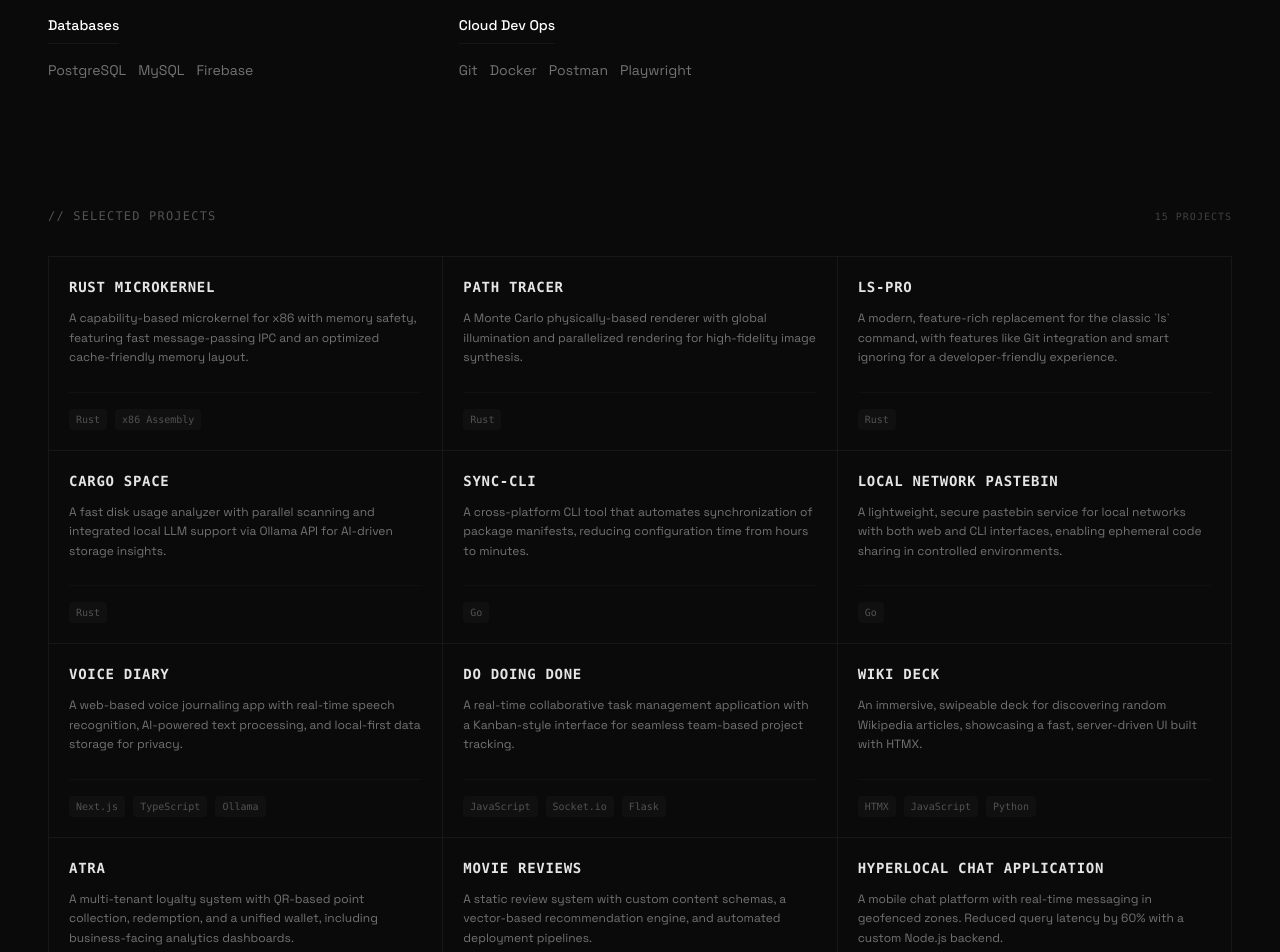
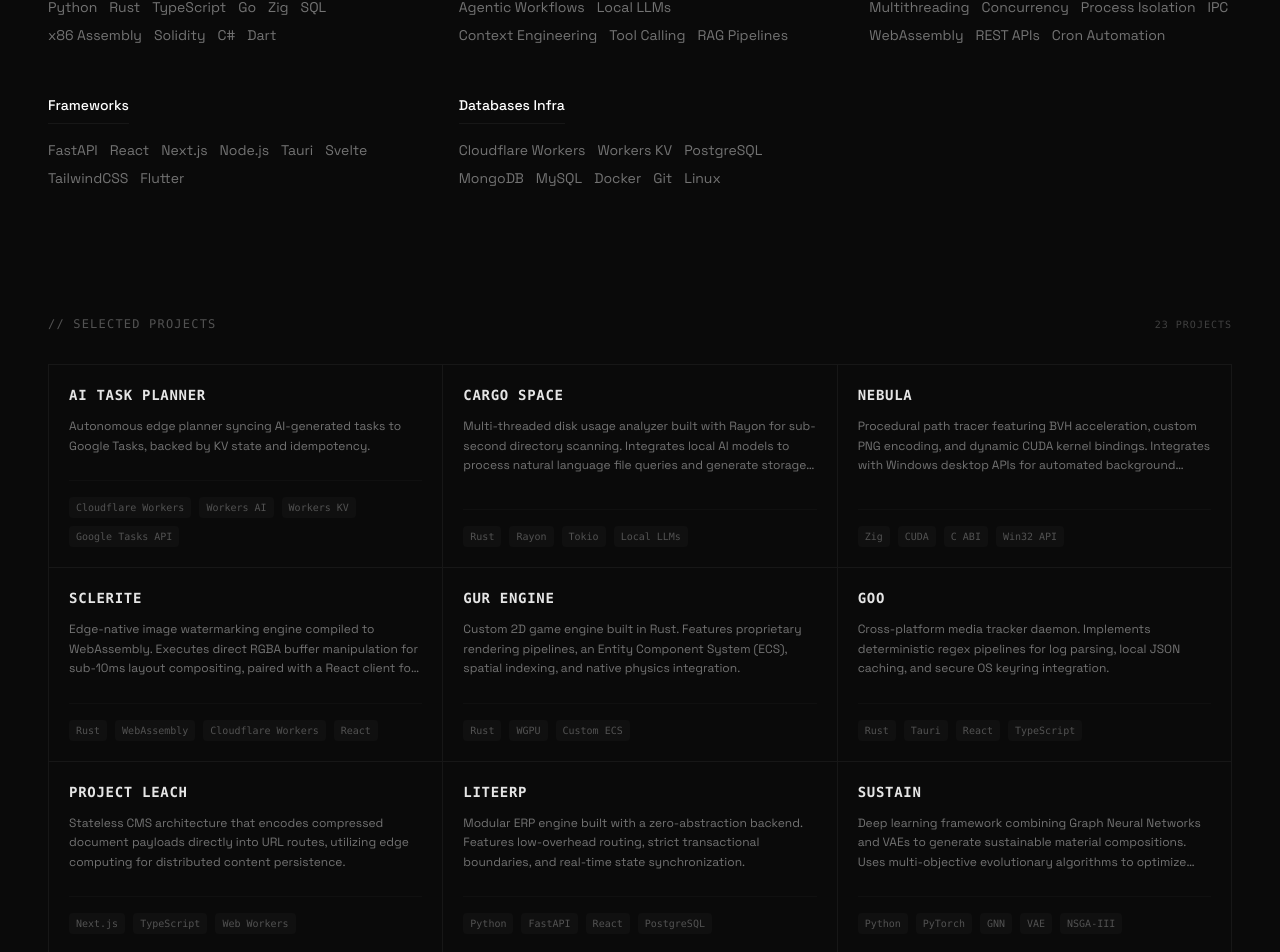
Before and after one commit to sh1vananda/portfolio, a React (Vite) app: page / in a window 1280 px wide. Shown: the part 1819-2771 px from the top of the page. Built offline with nearby package versions, Linux system fonts and the light colour scheme.

Commit message:
update project data

```diff
--- a/App.tsx
+++ b/App.tsx
@@ -250,7 +250,7 @@ const App: React.FC = () => {
               href={`mailto:${resumeData.contact.email}`}
               className="text-xs font-mono text-neutral-500 hover:text-white transition-colors flex items-center gap-2"
             >
-              INITIATE_CONTACT <ArrowRight className="w-3 h-3" />
+              CONTACT <ArrowRight className="w-3 h-3" />
             </a>
           </div>
         </footer>
--- a/resumeData.ts
+++ b/resumeData.ts
@@ -7,9 +7,9 @@ import { ResumeData } from "./types";
 
 export const resumeData: ResumeData = {
   name: "Shivananda Reddy Kankanala",
-  title: "Full-Stack Developer",
+  title: "Software Engineer | AI & Systems",
   summary:
-    "Versatile Full-Stack Developer with experience building robust and scalable applications. Proficient across the stack, from crafting responsive frontends in React to engineering efficient backends in Node.js, ASP.NET, Go, and Rust. Passionate about clean code, performance optimization, and creating seamless user experiences.",
+    "Software Engineer specializing in high-performance desktop applications, low-level systems programming, edge architectures, and local AI agent integration. Proficient across Rust, Zig, Python, TypeScript, and Go.",
   contact: {
     email: "shivanandareddy.kankanala@gmail.com",
     linkedin: "https://www.linkedin.com/in/shivananda-reddy-kankanala/",
@@ -18,147 +18,249 @@ export const resumeData: ResumeData = {
   skills: {
     languages: [
       "Python",
-      "JavaScript",
       "Rust",
+      "TypeScript",
+      "Go",
+      "Zig",
+      "SQL",
+      "x86 Assembly",
       "Solidity",
-      "SQL",
       "C#",
       "Dart",
-      "Go",
     ],
-    backend: ["Node.js (Express)", "Django", "ASP.NET"],
-    frontend: ["React.js", "Svelte", "HTML5", "Tailwind"],
-    databases: ["PostgreSQL", "MySQL", "Firebase"],
-    cloudDevOps: ["Git", "Docker", "Postman", "Playwright"],
+    ai: [
+      "Agentic Workflows",
+      "Local LLMs",
+      "Context Engineering",
+      "Tool Calling",
+      "RAG Pipelines",
+    ],
+    systems: [
+      "Multithreading",
+      "Concurrency",
+      "Process Isolation",
+      "IPC",
+      "WebAssembly",
+      "REST APIs",
+      "Cron Automation",
+    ],
+    frameworks: [
+      "FastAPI",
+      "React",
+      "Next.js",
+      "Node.js",
+      "Tauri",
+      "Svelte",
+      "TailwindCSS",
+      "Flutter",
+    ],
+    databasesInfra: [
+      "Cloudflare Workers",
+      "Workers KV",
+      "PostgreSQL",
+      "MongoDB",
+      "MySQL",
+      "Docker",
+      "Git",
+      "Linux",
+    ],
   },
   experience: [
     {
+      company: "Volkswagen Group Digital Solutions",
+      position: "Software Engineer Trainee",
+      duration: "Nov 2025 – Present",
+      description:
+        "Developing enterprise full-stack software and backend API microservices in Python and TypeScript. Participating in system architecture design, automated testing pipelines, and agile software delivery.",
+    },
+    {
       company: "Altibbe Health Pvt. Ltd.",
-      position: "Full Stack Blockchain Developer",
+      position: "Full Stack Blockchain Developer Intern",
       duration: "May 2025",
       description:
-        "Engineered gas-efficient Solidity smart contracts and a corresponding on-chain audit system to enable tamper-proof, transparent certification. I also built a secure Node.js API gateway to integrate this real-time blockchain logic with legacy infrastructure, serving as the sole blockchain specialist on the project.",
+        "Engineered gas-efficient Solidity smart contracts and an on-chain audit system for tamper-proof certification. Built a Node.js API gateway to integrate real-time blockchain logic with legacy infrastructure.",
     },
     {
       company: "TimeSlotter Technologies",
       position: "Frontend Developer Intern",
       duration: "Oct 2024 – Dec 2024",
       description:
-        "My primary focus was on front-end excellence, performing rigorous UI testing to achieve 98% design fidelity from Figma mockups. I implemented robust error handling for over ten REST APIs, which was critical in maintaining 99.9% system uptime, and optimized application performance by refactoring the widget tree to reduce CPU usage by 40%.",
+        "Delivered Flutter UIs from Figma with 98% design match and reduced CPU usage by 40% through state tree refactoring. Integrated 10+ REST APIs using Dio, maintaining 99.9% uptime.",
     },
     {
       company: "Flixdin",
       position: "Full Stack Developer Intern",
       duration: "May 2024 – July 2024",
       description:
-        "In a fast-paced Agile environment, I improved application stability, leading to a 22% reduction in the crash rate. My focus on quality involved writing and executing unit tests for API integrations, successfully cutting pre-release integration bugs by 30% while collaborating in sprints to review code and deliver features.",
+        "Enhanced Android app features in Kotlin, cutting pre-release integration bugs by 30% through unit testing and automated QA pipelines.",
     },
   ],
   projects: [
     {
+      name: "AI Task Planner",
+      technologies: [
+        "Cloudflare Workers",
+        "Workers AI",
+        "Workers KV",
+        "Google Tasks API",
+      ],
+      description:
+        "Autonomous edge planner syncing AI-generated tasks to Google Tasks, backed by KV state and idempotency.",
+      link: "https://github.com/sh1vananda/ai-task-planner",
+    },
+    {
+      name: "Cargo Space",
+      technologies: ["Rust", "Rayon", "Tokio", "Local LLMs"],
+      description:
+        "Multi-threaded disk usage analyzer built with Rayon for sub-second directory scanning. Integrates local AI models to process natural language file queries and generate storage cleanup plans.",
+      link: "https://github.com/sh1vananda/cargo-space",
+    },
+    {
+      name: "Nebula",
+      technologies: ["Zig", "CUDA", "C ABI", "Win32 API"],
+      description:
+        "Procedural path tracer featuring BVH acceleration, custom PNG encoding, and dynamic CUDA kernel bindings. Integrates with Windows desktop APIs for automated background generation.",
+      link: "https://github.com/sh1vananda/nebula",
+    },
+    {
+      name: "Sclerite",
+      technologies: ["Rust", "WebAssembly", "Cloudflare Workers", "React"],
+      description:
+        "Edge-native image watermarking engine compiled to WebAssembly. Executes direct RGBA buffer manipulation for sub-10ms layout compositing, paired with a React client for live previews.",
+      link: "https://github.com/sh1vananda/sclerite",
+    },
+    {
+      name: "GUR Engine",
+      technologies: ["Rust", "WGPU", "Custom ECS"],
+      description:
+        "Custom 2D game engine built in Rust. Features proprietary rendering pipelines, an Entity Component System (ECS), spatial indexing, and native physics integration.",
+      link: "https://github.com/sh1vananda/gur-engine",
+    },
+    {
+      name: "Goo",
+      technologies: ["Rust", "Tauri", "React", "TypeScript"],
+      description:
+        "Cross-platform media tracker daemon. Implements deterministic regex pipelines for log parsing, local JSON caching, and secure OS keyring integration.",
+      link: "https://github.com/sh1vananda/goo",
+    },
+    {
+      name: "Project Leach",
+      technologies: ["Next.js", "TypeScript", "Web Workers"],
+      description:
+        "Stateless CMS architecture that encodes compressed document payloads directly into URL routes, utilizing edge computing for distributed content persistence.",
+      link: "https://github.com/sh1vananda/project-leach",
+    },
+    {
+      name: "LiteERP",
+      technologies: ["Python", "FastAPI", "React", "PostgreSQL"],
+      description:
+        "Modular ERP engine built with a zero-abstraction backend. Features low-overhead routing, strict transactional boundaries, and real-time state synchronization.",
+      link: "https://github.com/sh1vananda/lite-erp",
+    },
+    {
+      name: "sustAIn",
+      technologies: ["Python", "PyTorch", "GNN", "VAE", "NSGA-III"],
+      description:
+        "Deep learning framework combining Graph Neural Networks and VAEs to generate sustainable material compositions. Uses multi-objective evolutionary algorithms to optimize cost and performance.",
+      link: "https://github.com/sh1vananda/sustain",
+    },
+    {
       name: "Rust Microkernel",
       technologies: ["Rust", "x86 Assembly"],
       description:
-        "A capability-based microkernel for x86 with memory safety, featuring fast message-passing IPC and an optimized cache-friendly memory layout.",
+        "Capability-based x86 microkernel featuring hardware memory protection, strict process isolation, and zero-copy lock-free IPC primitives.",
       link: "https://github.com/sh1vananda/rust-microkernel",
     },
     {
       name: "Path Tracer",
       technologies: ["Rust"],
       description:
-        "A Monte Carlo physically-based renderer with global illumination and parallelized rendering for high-fidelity image synthesis.",
+        "Monte Carlo physically-based renderer featuring global illumination, bounding volume hierarchies, and parallelized execution.",
       link: "https://github.com/sh1vananda/rust-path-tracer",
     },
     {
       name: "ls-pro",
       technologies: ["Rust"],
       description:
-        "A modern, feature-rich replacement for the classic `ls` command, with features like Git integration and smart ignoring for a developer-friendly experience.",
+        "Feature-rich Rust replacement for the ls command. Includes Git status integration, smart ignoring, and performance-optimized filesystem traversal.",
       link: "https://github.com/sh1vananda/ls-pro",
-    },
-    {
-      name: "Cargo Space",
-      technologies: ["Rust"],
-      description:
-        "A fast disk usage analyzer with parallel scanning and integrated local LLM support via Ollama API for AI-driven storage insights.",
-      link: "https://github.com/sh1vananda/cargo-space",
     },
     {
       name: "Sync-cli",
       technologies: ["Go"],
       description:
-        "A cross-platform CLI tool that automates synchronization of package manifests, reducing configuration time from hours to minutes.",
+        "Cross-platform Go CLI that automates the generation and synchronization of package manifests across disparate package managers.",
       link: "https://github.com/sh1vananda/sync-cli",
     },
     {
       name: "Local Network Pastebin",
-      technologies: ["Go"],
+      technologies: ["Go", "JavaScript"],
       description:
-        "A lightweight, secure pastebin service for local networks with both web and CLI interfaces, enabling ephemeral code sharing in controlled environments.",
+        "Secure LAN-only pastebin service featuring an in-memory database, time-based expiration, and dual CLI/Web interfaces.",
       link: "https://github.com/sh1vananda/pastebin",
     },
     {
+      name: "HCMS",
+      technologies: ["SvelteKit", "TypeScript", "Supabase", "PostgreSQL"],
+      description:
+        "Self-hosted headless CMS built on PostgreSQL. Features role-based authentication, Row Level Security, and a modular RESTful content API.",
+      link: "https://github.com/sh1vananda/hcms",
+    },
+    {
       name: "Voice Diary",
-      technologies: ["Next.js", "TypeScript", "Ollama"],
+      technologies: ["Next.js", "TypeScript", "Local LLMs", "Web Speech API"],
       description:
-        "A web-based voice journaling app with real-time speech recognition, AI-powered text processing, and local-first data storage for privacy.",
+        "Privacy-first web application combining client-side speech recognition with local AI text processing and offline-first storage.",
       link: "https://github.com/sh1vananda/voice-diary",
+    },
+    {
+      name: "Godrotted",
+      technologies: ["React", "Next.js", "TypeScript", "Sanity.io"],
+      description:
+        "Static review platform driven by custom content schemas, featuring a vector-based recommendation engine and a highly custom scroll-linked UI.",
+      link: "https://godrotted.vercel.app",
+    },
+    {
+      name: "Wiki Deck",
+      technologies: ["HTMX", "Python", "Flask", "JavaScript"],
+      description:
+        "Server-driven web application rendering immersive, swipeable Wikipedia discovery feeds using HTMX and minimal client-side JavaScript.",
+      link: "https://github.com/sh1vananda/wiki-deck",
     },
     {
       name: "Do Doing Done",
       technologies: ["JavaScript", "Socket.io", "Flask"],
       description:
-        "A real-time collaborative task management application with a Kanban-style interface for seamless team-based project tracking.",
+        "Collaborative task management platform and browser extension using WebSockets for real-time Kanban board synchronization.",
       link: "https://github.com/sh1vananda/do-doing-done",
-    },
-    {
-      name: "Wiki Deck",
-      technologies: ["HTMX", "JavaScript", "Python"],
-      description:
-        "An immersive, swipeable deck for discovering random Wikipedia articles, showcasing a fast, server-driven UI built with HTMX.",
-      link: "https://github.com/sh1vananda/wiki-deck",
     },
     {
       name: "Atra",
       technologies: ["Next.js", "Firebase"],
       description:
-        "A multi-tenant loyalty system with QR-based point collection, redemption, and a unified wallet, including business-facing analytics dashboards.",
+        "Multi-tenant loyalty system supporting QR-based point transactions, unified digital wallets, and business analytics dashboards.",
       link: "https://github.com/sh1vananda/atra",
     },
     {
-      name: "Movie Reviews",
-      technologies: ["React", "Next.js", "Sanity.io"],
+      name: "Hyperlocal Chat Application",
+      technologies: ["Flutter", "Node.js", "Firebase", "Uber-H3"],
       description:
-        "A static review system with custom content schemas, a vector-based recommendation engine, and automated deployment pipelines.",
-      link: "https://godrotted.vercel.app",
-    },
-    {
-      name: "Hyperlocal Chat Application",
-      technologies: ["Flutter", "Node.js", "Firebase"],
-      description:
-        "A mobile chat platform with real-time messaging in geofenced zones. Reduced query latency by 60% with a custom Node.js backend.",
+        "Geofenced real-time mobile chat platform utilizing Uber H3 spatial indexing to optimize backend geospatial queries.",
       link: "https://github.com/sh1vananda/kiwi-hyperlocal-chat",
     },
     {
       name: "Elqen - Decentralized ROSCA System",
-      technologies: ["Solidity", "React", "TypeScript", "EVM"],
+      technologies: ["Solidity", "React", "TypeScript", "OpenZeppelin"],
       description:
-        "Smart contracts for automated group savings, enforcing trustless fund cycles, with a React dApp for secure user interactions.",
+        "EVM smart contracts enforcing trustless fund cycles for group savings, integrated with a secure React Web3 interface.",
       link: "https://github.com/sh1vananda/elqen",
     },
     {
       name: "PCOS-Predict",
-      technologies: ["Python", "Keras", "TensorFlow", "Scikit-learn", "SMOTE"],
+      technologies: ["Python", "TensorFlow", "Scikit-Learn"],
       description:
-        "PCOS prediction using 44 clinical features, balanced with SMOTE and tested across 12 models. Reached 98% accuracy and perfect recall in 5-fold validation.",
-      link: "",
-    },
-    {
-      name: "sustAIn",
-      technologies: ["GNN", "VAE", "NSGA-III"],
-      description:
-        "A framework for predicting and optimizing sustainable material compositions using GNN/VAE models, achieving multi-objective optimization.",
-      link: "",
+        "Diagnostic classification pipeline evaluating clinical features with SMOTE balancing to achieve high-accuracy predictive modeling.",
+      link: "https://github.com/sh1vananda/pcos-predict",
     },
   ],
 };
```
Also changed, not shown: types.ts (+4 -4 lines).
